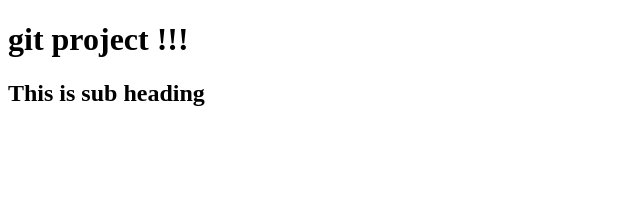
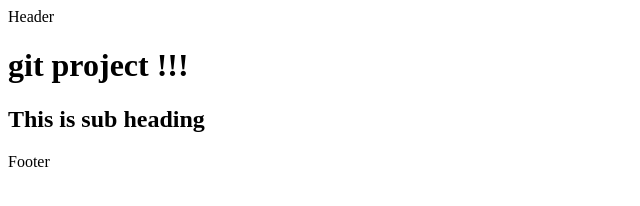
Before and after one commit to DmitryStetsenko/f31-first-project, a plain HTML site: page index.html in a window 1280 px wide. Shown: the whole page, without its empty margins (0-640 px from the left). Drawn offline with Linux system fonts and the light colour scheme.

Commit message:
add base structure

```diff
--- a/index.html
+++ b/index.html
@@ -9,8 +9,16 @@
 <body>
 
   <div class="container">
-    <h1>git project !!!</h1>
-    <h2>This is sub heading</h2>
+
+    <div class="header">Header</div>
+
+    <div class="main">
+      <h1>git project !!!</h1>
+      <h2>This is sub heading</h2>
+    </div>
+
+    <div class="footer">Footer</div>
+
   </div>
 
 
```
